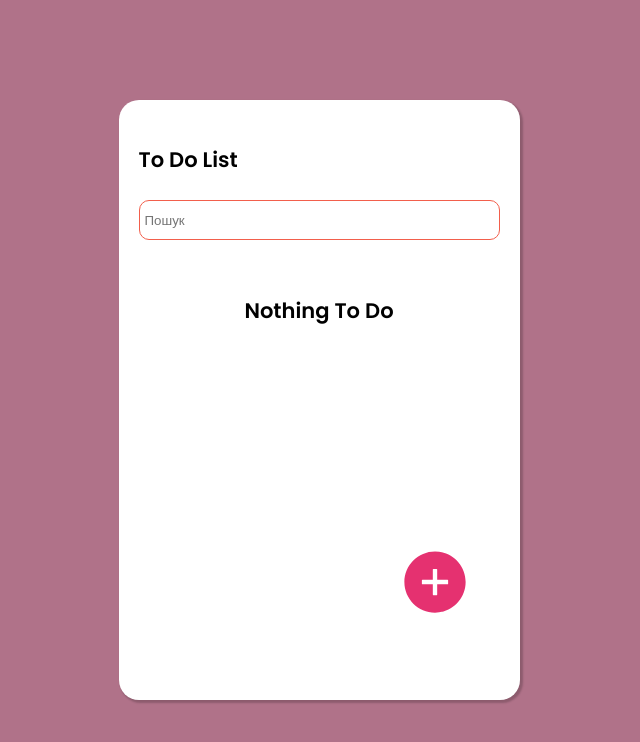
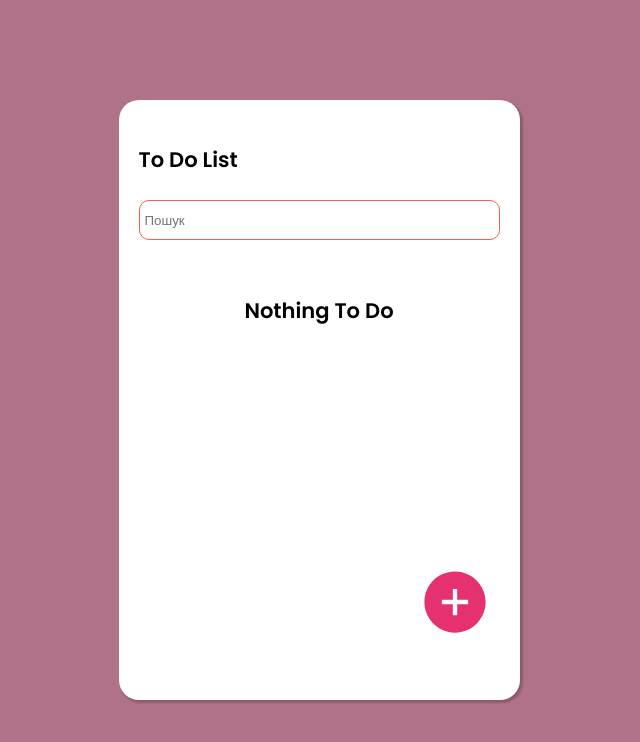
Before and after one commit to romaniv1437/TODO-list, a React (Create React App) app: page / in a window 1280 px wide. Shown: the top 742 px of the page, without its empty margins (321-961 px from the left). Built offline with nearby package versions, Linux system fonts and the light colour scheme.

Commit message:
change styles...

```diff
--- a/package.json
+++ b/package.json
@@ -20,7 +20,7 @@
     "test": "react-scripts test",
     "eject": "react-scripts eject",
     "predeploy": "npm run build",
-    "deploy": "gh-pages -b main -d build"
+    "deploy": "gh-pages -b master -d build"
   },
   "eslintConfig": {
     "extends": [
--- a/src/components/TaskAddForm/TaskAddForm.module.css
+++ b/src/components/TaskAddForm/TaskAddForm.module.css
@@ -3,7 +3,8 @@
     position: absolute;
     display: flex;
     flex-direction: column;
-    justify-content: center;
+    justify-content: flex-end;
+    align-items: center;
     max-width: 401px;
     width: 100%;
     min-height: 600px;
@@ -16,7 +17,7 @@
     display: flex;
     flex-direction: column;
     justify-content: center;
-    margin: 0 auto;
+    margin-bottom: 170px;
     max-width: 401px;
     width: 90%;
     height: 300px;
@@ -46,8 +47,8 @@
 
 .icon_form {
     align-self: flex-end;
-    margin-bottom: 60px;
-    margin-right: 30px;
+    margin-bottom: 40px;
+    margin-right: 10px;
 }
 
 .icon_form svg{
--- a/src/components/Tasks/Tasks.module.css
+++ b/src/components/Tasks/Tasks.module.css
@@ -62,6 +62,7 @@
 .change_task {
     max-width: 364px;
     height: 85px;
+    width: 90%;
     position: absolute;
     left: 0;
     right: 0;
@@ -79,6 +80,7 @@
 
 .change_task input {
     max-width: 250px;
+    margin-bottom: 0;
 }
 .change_task .icons {
     padding-left: 10px;
```
